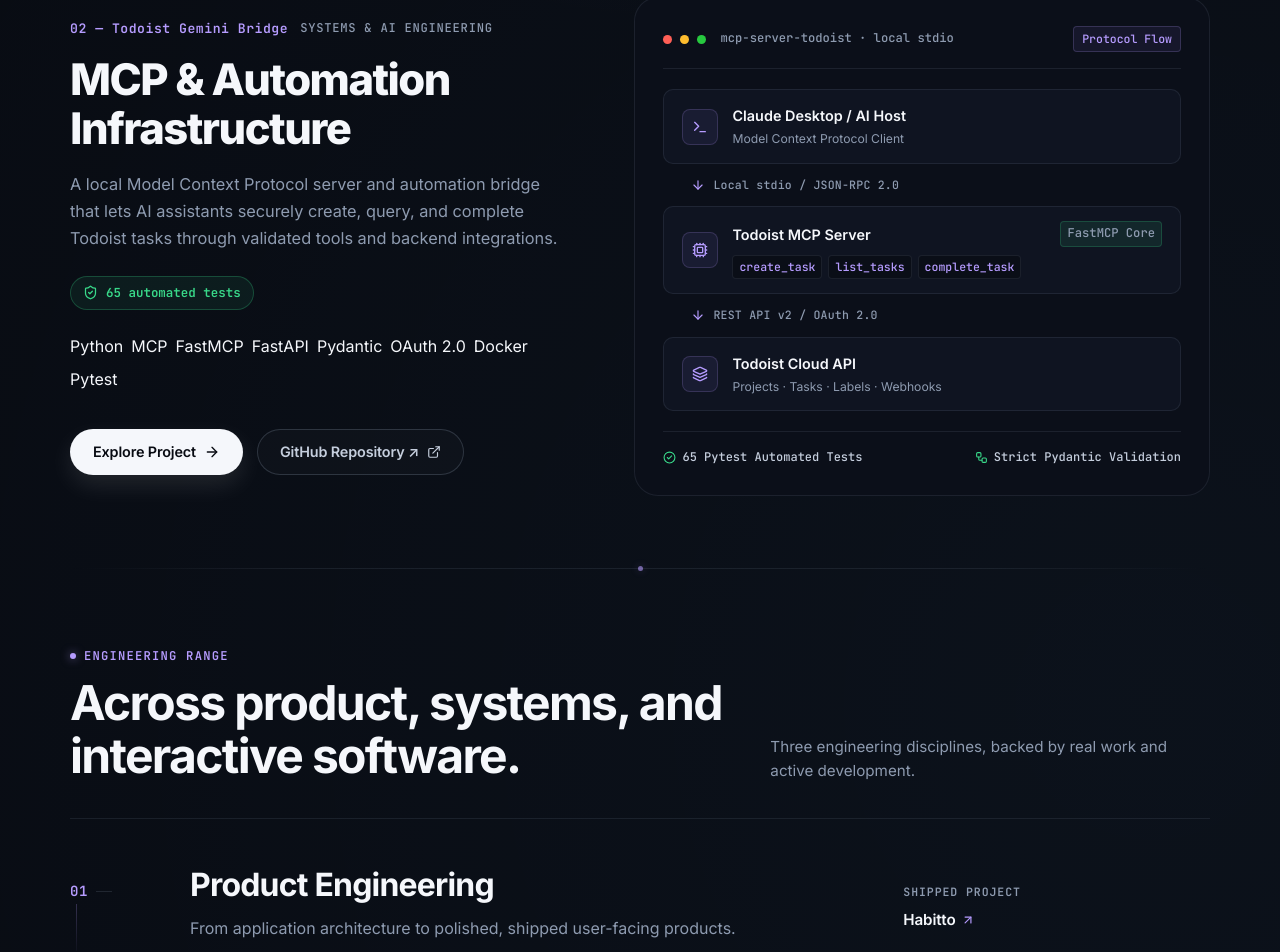
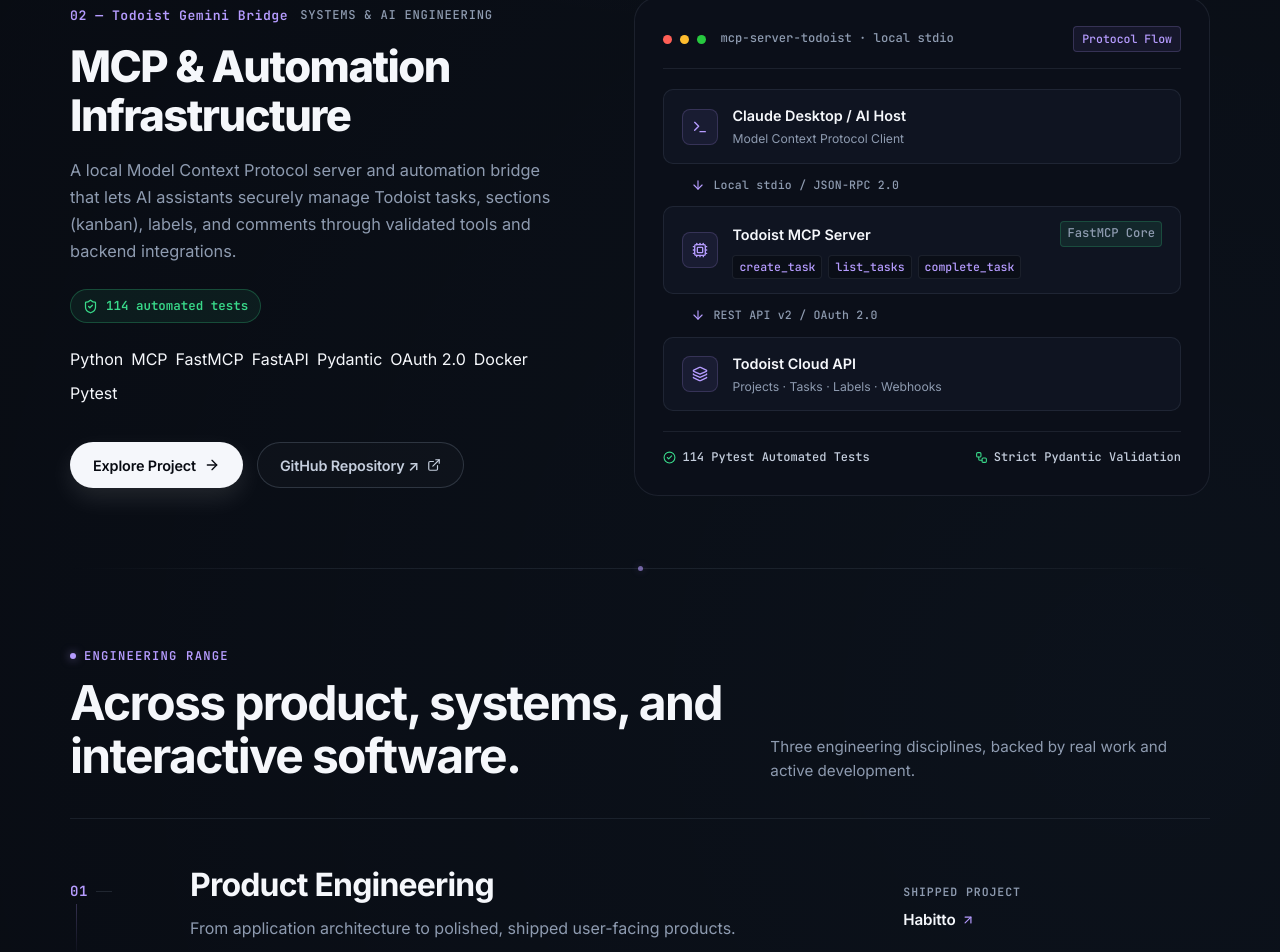
Before and after one commit to kagankurubas/kagankurubas.github.io, a React (Vite) app: page / in a window 1280 px wide. Shown: the part 1842-2794 px from the top of the page. Built offline with nearby package versions, Linux system fonts and the light colour scheme.

Commit message:
docs: update Todoist Bridge test count to 114 and expand feature scope

```diff
--- a/src/components/SelectedWork.tsx
+++ b/src/components/SelectedWork.tsx
@@ -323,7 +323,7 @@
                 <div className="arch-footer">
                   <div className="arch-footer-item">
                     <CheckCircle2 size={13} className="check-icon" />
-                    <span>65 Pytest Automated Tests</span>
+                    <span>114 Pytest Automated Tests</span>
                   </div>
                   <div className="arch-footer-item">
                     <Workflow size={13} className="check-icon" />
--- a/src/data/portfolioData.ts
+++ b/src/data/portfolioData.ts
@@ -49,9 +49,9 @@
         category: 'Systems & AI Engineering',
         title: 'Todoist Gemini Bridge',
         headline: 'MCP & Automation Infrastructure',
-        description: 'A local Model Context Protocol server and automation bridge that lets AI assistants securely create, query, and complete Todoist tasks through validated tools and backend integrations.',
+        description: 'A local Model Context Protocol server and automation bridge that lets AI assistants securely manage Todoist tasks, sections (kanban), labels, and comments through validated tools and backend integrations.',
         tags: ['Python', 'MCP', 'FastMCP', 'FastAPI', 'Pydantic', 'OAuth 2.0', 'Docker', 'Pytest'],
-        highlight: '65 automated tests',
+        highlight: '114 automated tests',
         primaryLink: { label: 'Explore Project', href: '/projects/todoist' },
         secondaryLink: { label: 'GitHub Repository ↗', href: 'https://github.com/kagankurubas/Todoist-Gemini-Bridge' },
       },
--- a/src/pages/TodoistCaseStudy.tsx
+++ b/src/pages/TodoistCaseStudy.tsx
@@ -136,7 +136,7 @@
                 </div>
                 <div className="case-metric-item">
                   <span className="metric-label">TESTING</span>
-                  <strong className="metric-val">65 automated tests</strong>
+                  <strong className="metric-val">114 automated tests</strong>
                 </div>
                 <div className="case-metric-item">
                   <span className="metric-label">TRANSPORT</span>
@@ -866,7 +866,7 @@
             <div className="section-heading reveal">
               <div>
                 <span className="eyebrow">VERIFICATION</span>
-                <h2>65 automated tests around the bridge.</h2>
+                <h2>114 automated tests around the bridge.</h2>
               </div>
               <p>
                 Mock-based tests verify core behavior without requiring live Todoist network calls for the tested paths.
@@ -885,7 +885,7 @@
               <div className="test-suite-row">
                 <div className="suite-meta">
                   <code>tests/test_mcp.py</code>
-                  <span>FastMCP tool execution (create, list, complete), character constraints, error handling</span>
+                  <span>FastMCP tool execution (tasks, sections, comments, labels), character constraints, error handling</span>
                 </div>
                 <span className="suite-status"><Check size={14} /> Verified</span>
               </div>
@@ -983,7 +983,7 @@
                 </div>
                 <div className="spec-row">
                   <span className="spec-label">VERIFICATION</span>
-                  <span>65 Pytest automated unit and integration tests</span>
+                  <span>114 Pytest automated unit and integration tests</span>
                 </div>
                 <div className="spec-row">
                   <span className="spec-label">LICENSE</span>
```
